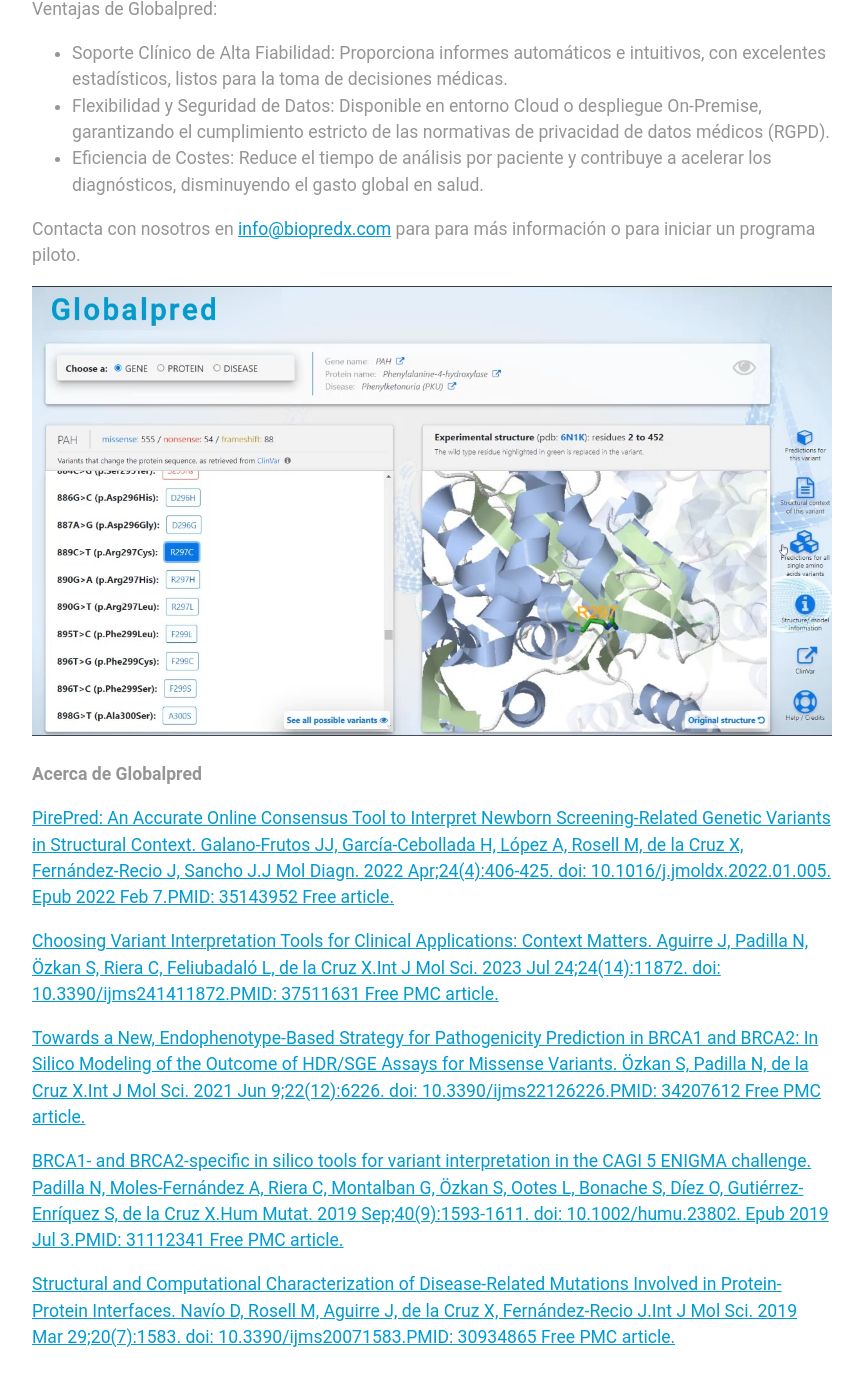
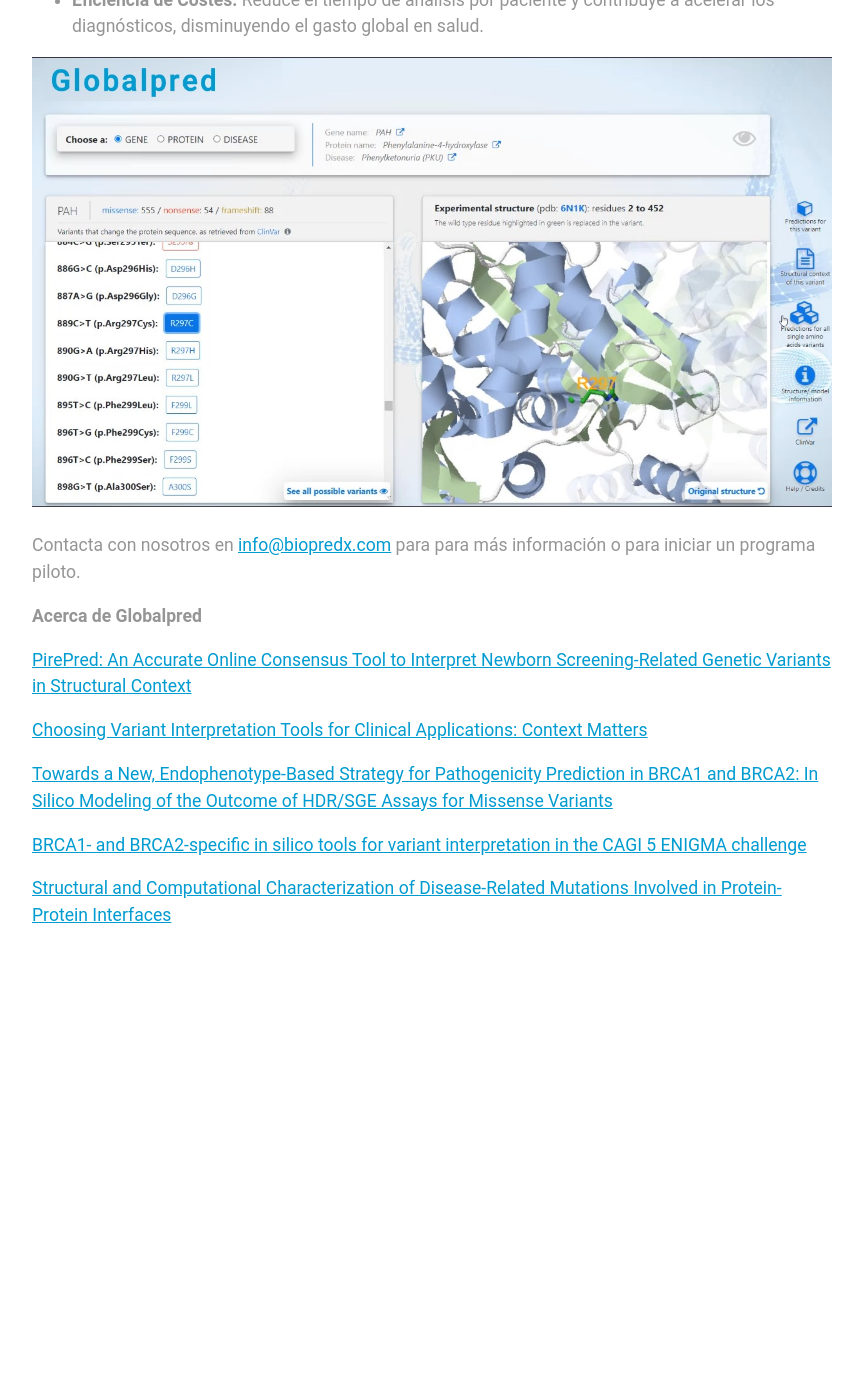
Before and after one commit to elhectro2/biopredx.github.io, a Jekyll site: the page built from servicios.md, in a window 1280 px wide and 1400 px high, scrolled down 4106 px. Shown: the top 1387 px of the window, without its empty margins (208-1071 px from the left). Built offline with Jekyll 4.4.1, drawn with Linux system fonts in a browser that asks for light colours; after the commit the page ends 5084 px from its top, so only the background shows below that; some of the changed text lies outside the part shown.

Commit message:
Update servicios.md

```diff
--- a/servicios.md
+++ b/servicios.md
@@ -13,13 +13,6 @@ Conocemos las características de menos del 1% de todas las macromoléculas biol
 El uso eficaz de muchas proteínas sigue estando limitado por una estabilidad insuficiente en condiciones de producción, almacenamiento u operación. BioPredX desarrolla tecnologías predictivas capaces de identificar mutaciones estabilizantes y acelerar los procesos de optimización de proteínas.
 
 Protposer es nuestra plataforma para estabilización de proteínas. Propone mutaciones concretas que mejoran la estabilidad de las proteínas para que sean más fáciles de producir y conservar, y más resistentes en condiciones de uso exigentes. No requiere instalación previa y funciona como SaaS.
-
-**Impacto** real de Protposer:
-
-- **Aumento de la eficiencia:** Reduce los ensayos en el laboratorio en un 95%.
-- **Maximización del ROI:** Disminuye drásticamente los costes de I+D.
-- **Aceleración Comercial:** Acorta de años a meses el desarrollo de nuevos productos biotecnológicos
-
 
 ![Diseño de proteínas](/assets/image/DisenoProteinas.JPG)
 
@@ -44,17 +37,25 @@ La plataforma proporciona:
 -	Justificación estructural y mecanística de cada mutación
 -	Informes intuitivos para planificación experimental
 
+![Protposer](/assets/image/Protposer.JPG)
+
+**Impacto** real de Protposer:
+
+- **Aumento de la eficiencia:** Reduce los ensayos en el laboratorio en un 95%.
+- **Maximización del ROI:** Disminuye drásticamente los costes de I+D.
+- **Aceleración Comercial:** Acorta de años a meses el desarrollo de nuevos productos biotecnológicos
+
 ¿Quieres optimizar proteínas? Solicita acceso a nuestra Demo SaaS en [info@biopredx.com](info@biopredx.com)
 
-![Protposer](/assets/image/Protposer.JPG)
+
 
 **Acerca de Protposer**
 
-[Protposer: The web server that readily proposes protein stabilizing mutations with high PPV. García-Cebollada H, López A, Sancho J.Comput Struct Biotechnol J. 2022 May 10;20:2415-2433. doi: 10.1016/j.csbj.2022.05.008. eCollection 2022.PMID: 35664235 Free PMC article.](10.1016/j.csbj.2022.05.008)
+[Protposer: The web server that readily proposes protein stabilizing mutations with high PPV](10.1016/j.csbj.2022.05.008)
 
-[Protein thermostabilization with Protposer: Pushing the stability limits and folding reversibility of a highly-stabilized apoflavodoxin. Hidalgo-Toledo A, Bazco D, Correa-Pérez V, Martínez-Júlvez M, Sancho J.Int J Biol Macromol. 2025 Nov;331(Pt 1):148333. doi: 10.1016/j.ijbiomac.2025.148333. Epub 2025 Oct 15.PMID: 41106744](10.1016/j.ijbiomac.2025.148333)
+[Protein thermostabilization with Protposer: Pushing the stability limits and folding reversibility of a highly-stabilized apoflavodoxin](10.1016/j.ijbiomac.2025.148333)
 
-[Domain-guided engineering of a thermoresistant Vip3A toxin for enhanced functional robustness. Kunlawatwimon T, Bourdeaux F, Boonserm P, Soonsanga S, Luka J, Promdonkoy B, Schwaneberg U.Sci Rep. 2026 Apr 21;16(1):13016. doi: 10.1038/s41598-026-47865-0.PMID: 42014424](10.1038/s41598-026-47865-0)
+[Domain-guided engineering of a thermoresistant Vip3A toxin for enhanced functional robustness](10.1038/s41598-026-47865-0)
 
 
 ## Evaluación genética
@@ -81,24 +82,27 @@ Globalpred es nuestra plataforma para la interpretación de variantes genéticas
 
 Globalpred se comercializa como licencia anual para hospitales públicos y privados, clínicas de diagnóstico molecular y profesionales de la salud que requieran de un diagnóstico genético para mejorar la calidad de vida de sus pacientes.
 
-Ventajas de Globalpred:
+**Ventajas de Globalpred:**
 
--	Soporte Clínico de Alta Fiabilidad: Proporciona informes automáticos e intuitivos, con excelentes estadísticos, listos para la toma de decisiones médicas.
--	Flexibilidad y Seguridad de Datos: Disponible en entorno Cloud o despliegue On-Premise, garantizando el cumplimiento estricto de las normativas de privacidad de datos médicos (RGPD).
--	Eficiencia de Costes: Reduce el tiempo de análisis por paciente y contribuye a acelerar los diagnósticos, disminuyendo el gasto global en salud.
+-	**Soporte Clínico de Alta Fiabilidad:** Proporciona informes automáticos e intuitivos, con excelentes estadísticos, listos para la toma de decisiones médicas.
+-	**Flexibilidad y Seguridad de Datos:** Disponible en entorno Cloud o despliegue On-Premise, garantizando el cumplimiento estricto de las normativas de privacidad de datos médicos (RGPD).
+-	**Eficiencia de Costes:** Reduce el tiempo de análisis por paciente y contribuye a acelerar los diagnósticos, disminuyendo el gasto global en salud.
+
+![Globalpred](/assets/image/Globalpred.JPG)
+
 
 Contacta con nosotros en [info@biopredx.com](info@biopredx.com) para para más información o para iniciar un programa piloto.
 
-![Globalpred](/assets/image/Globalpred.JPG)
+
 
 **Acerca de Globalpred**
 
-[PirePred: An Accurate Online Consensus Tool to Interpret Newborn Screening-Related Genetic Variants in Structural Context. Galano-Frutos JJ, García-Cebollada H, López A, Rosell M, de la Cruz X, Fernández-Recio J, Sancho J.J Mol Diagn. 2022 Apr;24(4):406-425. doi: 10.1016/j.jmoldx.2022.01.005. Epub 2022 Feb 7.PMID: 35143952 Free article.](10.1016/j.jmoldx.2022.01.005)
+[PirePred: An Accurate Online Consensus Tool to Interpret Newborn Screening-Related Genetic Variants in Structural Context](10.1016/j.jmoldx.2022.01.005)
 
-[Choosing Variant Interpretation Tools for Clinical Applications: Context Matters. Aguirre J, Padilla N, Özkan S, Riera C, Feliubadaló L, de la Cruz X.Int J Mol Sci. 2023 Jul 24;24(14):11872. doi: 10.3390/ijms241411872.PMID: 37511631 Free PMC article.](10.3390/ijms241411872)
+[Choosing Variant Interpretation Tools for Clinical Applications: Context Matters](10.3390/ijms241411872)
 
-[Towards a New, Endophenotype-Based Strategy for Pathogenicity Prediction in BRCA1 and BRCA2: In Silico Modeling of the Outcome of HDR/SGE Assays for Missense Variants. Özkan S, Padilla N, de la Cruz X.Int J Mol Sci. 2021 Jun 9;22(12):6226. doi: 10.3390/ijms22126226.PMID: 34207612 Free PMC article.](10.3390/ijms22126226)
+[Towards a New, Endophenotype-Based Strategy for Pathogenicity Prediction in BRCA1 and BRCA2: In Silico Modeling of the Outcome of HDR/SGE Assays for Missense Variants](10.3390/ijms22126226)
 
-[BRCA1- and BRCA2-specific in silico tools for variant interpretation in the CAGI 5 ENIGMA challenge. Padilla N, Moles-Fernández A, Riera C, Montalban G, Özkan S, Ootes L, Bonache S, Díez O, Gutiérrez-Enríquez S, de la Cruz X.Hum Mutat. 2019 Sep;40(9):1593-1611. doi: 10.1002/humu.23802. Epub 2019 Jul 3.PMID: 31112341 Free PMC article.](10.1002/humu.23802)
+[BRCA1- and BRCA2-specific in silico tools for variant interpretation in the CAGI 5 ENIGMA challenge](10.1002/humu.23802)
 
-[Structural and Computational Characterization of Disease-Related Mutations Involved in Protein-Protein Interfaces. Navío D, Rosell M, Aguirre J, de la Cruz X, Fernández-Recio J.Int J Mol Sci. 2019 Mar 29;20(7):1583. doi: 10.3390/ijms20071583.PMID: 30934865 Free PMC article.](10.3390/ijms20071583)
+[Structural and Computational Characterization of Disease-Related Mutations Involved in Protein-Protein Interfaces](10.3390/ijms20071583)
```
